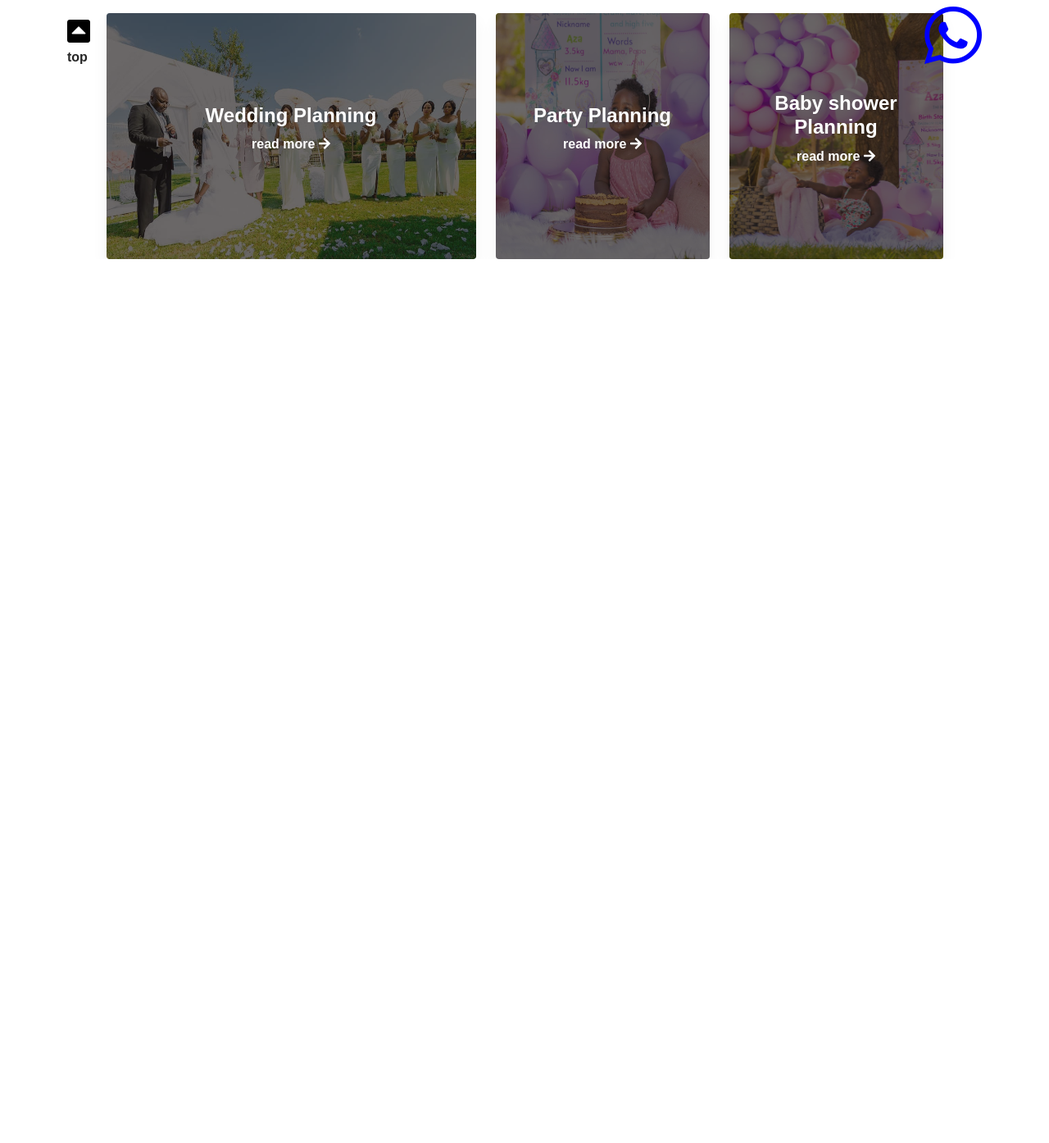
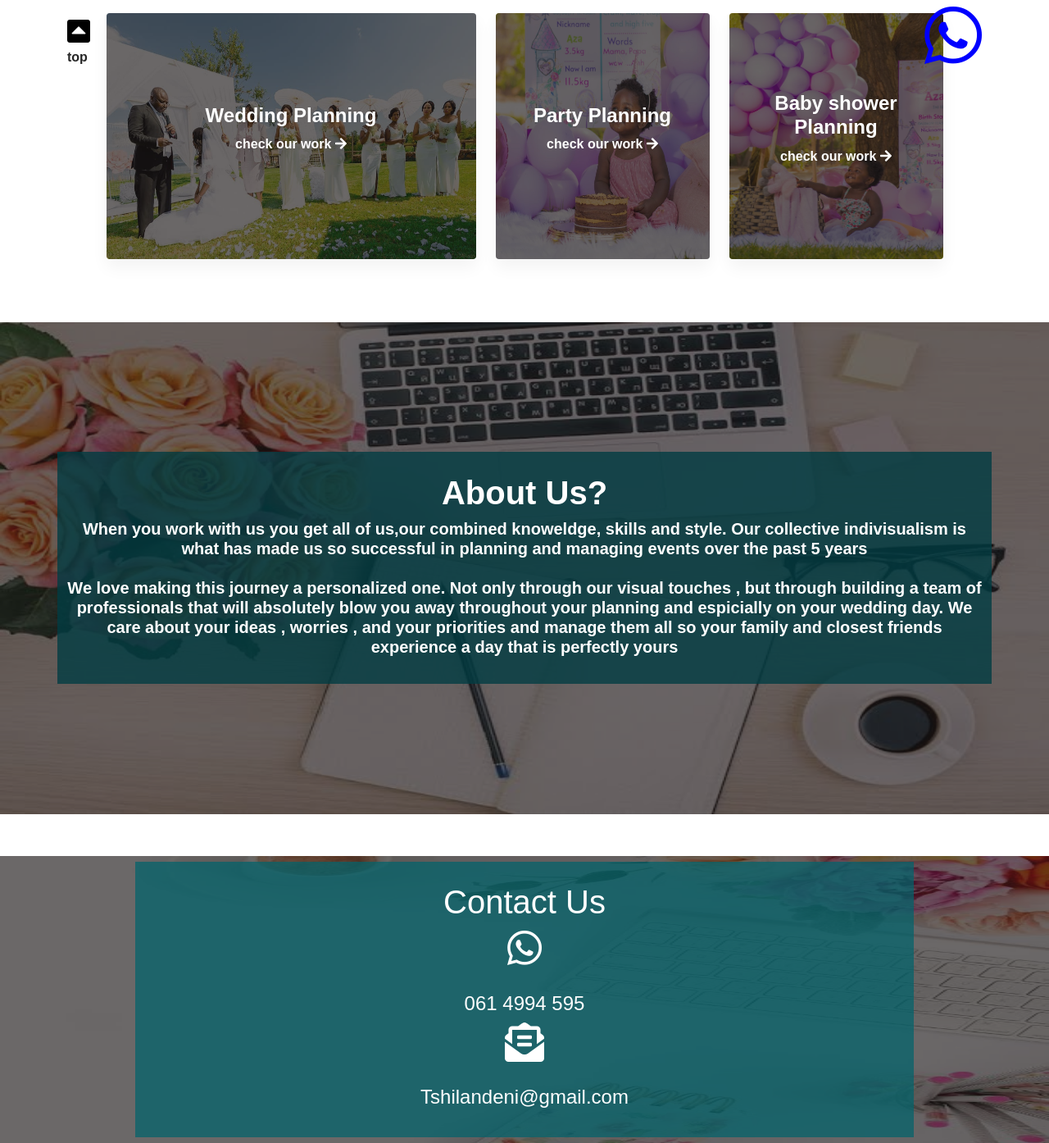
Before and after one commit to Reba1Faith26/tshilandeni_xclusive, a plain HTML site: page index.html in a window 1280 px wide. Shown: the part 717-2111 px from the top of the page at 82% size. Before the commit the page ends 1033 px from the top, so only its background shows below. Drawn offline with Linux system fonts and the light colour scheme.

Commit message:
Add files via upload

```diff
--- a/css/main.css
+++ b/css/main.css
@@ -68,3 +68,39 @@ body{
     }
 }
 /*coding for services ended here*/
+
+/*about wrapper coding start here*/
+.about-wrapper{
+    background:url("../images/1.jpeg") no-repeat center center;
+    background-size:100% 100%;
+    height:600px;
+}
+.about-column{
+    background-color:hsla(186, 100%, 13%, 0.788);
+}
+@media screen and (max-width:767px){
+    .about-wrapper{
+        background:url("../images/1.jpeg") no-repeat center center;
+        background-size:100% 100%;
+        height:300px;
+    }
+}
+/*about wrapper coding ended here*/
+
+/*contact us coding start here*/
+.contact-wrapper{
+    background:url("../images/9.jpeg") no-repeat center center;
+    background-size:100% 100%;
+    height:350px;
+}
+.contact-column{
+    background-color:#02636cba;
+}
+@media screen and (max-width:767px){
+    .contact-wrapper{
+        background:url("../images/9.jpeg") no-repeat center center;
+        background-size:100% 100%;
+        height:300px;
+    }
+}
+/*contact us coding ended here*/
--- a/index.html
+++ b/index.html
@@ -51,12 +51,12 @@
                 </a>
             </li>
             <li class="computer-li font-weight-bolder d-inline-block">
-                <a href="#" class="computer-link font-weight-bolder text-dark h6">
+                <a href="#about" class="computer-link font-weight-bolder text-dark h6">
                     About Us
                 </a>
             </li>
             <li class="computer-li font-weight-bolder d-inline-block">
-                <a href="#" class="computer-link font-weight-bolder text-dark h6">
+                <a href="#contactus" class="computer-link font-weight-bolder text-dark h6">
                     Contact Us
                 </a>
             </li>
@@ -128,7 +128,7 @@
                                     Wedding Planning
                                 </p>
                                 <p class="text-center text-white font-weight-bold">
-                                    read more
+                                    check our work
                                     <i class="fas fa-arrow-right"></i>
                                 </p>
                             </div>
@@ -144,7 +144,7 @@
                                     Party Planning
                                 </p>
                                 <p class="text-center text-white font-weight-bold">
-                                    read more
+                                    check our work
                                     <i class="fas fa-arrow-right"></i>
                                 </p>
                             </div>
@@ -160,7 +160,7 @@
                                     Baby shower Planning
                                 </p>
                                 <p class="text-center text-white font-weight-bold">
-                                    read more
+                                    check our work
                                     <i class="fas fa-arrow-right"></i>
                                 </p>
                             </div>
@@ -171,6 +171,99 @@
         </div>
     </div>
     <!--coding for the content end here-->
+
+    <br><br><br>
+    <!--about us coding start here-->
+    <div class="container-fluid d-none d-sm-none d-md-block about-wrapper bg-image">
+        <div class="mask d-flex align-items-center justify-content-center">
+            <div class="container" id="about">
+                <div class="row">
+                    <div class="col-md-12 col-lg-12 about-column">
+                        <br>
+                        <p class="h1 text-white font-weight-bold text-center">
+                            About Us?
+                        </p>
+                        <p class="h5 text-white font-weight-bold text-center">
+                            When you work with us you get all of us,our combined
+                            knoweldge, skills and style.
+                            Our collective indivisualism is what has made us so successful
+                            in planning and managing events over the past 5 years
+                            <br><br>
+                            We love making this journey a personalized one.
+                            Not only through our visual touches , but through building a
+                            team of professionals that will absolutely blow you away
+                            throughout your planning and espicially on your wedding day.
+                            We care about your ideas , worries , and your priorities
+                            and manage them all so your family and closest friends experience
+                            a day that is perfectly yours
+                        </p>
+                        <br>
+                    </div>
+                </div>
+            </div>
+        </div>
+    </div>
+
+    <!--coding for about wrapper small devices-->
+    <div class="container-fluid d-block d-sm-block d-md-none about-wrapper bg-image" id="about">
+        <div class="mask d-flex align-items-center justify-content-center" id="aboutus">
+            <div class="container">
+                <div class="row d-flex justify-content-center">
+                    <div class="col-10 about-column">
+                        <br>
+                        <p class="h1 text-white text-center">
+                            About Us
+                        </p>
+                        <p class="h6 text-white">
+                            When you work with us you get all of us,our combined
+                            knoweldge, skills and style.
+                            Our collective indivisualism is what has made us so successful
+                            in planning and managing events over the past 5 years
+                        </p>
+                        <br>
+                    </div>
+                </div>
+            </div>
+        </div>
+    </div>
+    <!--about us coding ended here-->
+
+    <br><br>
+    <!--contact coding start here-->
+    <div class="container-fluid d-block d-sm-block d-md-block contact-wrapper bg-image">
+        <div class="mask d-flex align-items-center justify-content-center" id="contactus">
+            <div class="container" id="contact">
+                <div class="row d-flex justify-content-center">
+                    <div class="col-10 contact-column">
+                        <br>
+                        <p class="h1 text-white text-center">
+                            Contact Us
+                        </p>
+                        <p class="h6 text-white text-center d-sm-block d-md-none">
+                            <i class="fab fa-2x fa-whatsapp"></i><br><br>
+                            061 4994 595
+                        </p>
+                        <p class="h6 text-white text-center d-block d-sm-block d-md-none">
+                            <i class="fa fa-2x fa-envelope-open-text"></i><br><br>
+                            Tshilandeni@gmail.com
+                        </p>
+
+                        <!--for larger screens-->
+                        <p class="h4 text-white text-center d-none d-sm-none d-md-block">
+                            <i class="fab fa-2x fa-whatsapp"></i><br><br>
+                            061 4994 595
+                        </p>
+                        <p class="h4 text-white text-center d-none d-sm-none d-md-block">
+                            <i class="fa fa-2x fa-envelope-open-text"></i><br><br>
+                            Tshilandeni@gmail.com
+                        </p>
+                        <br>
+                    </div>
+                </div>
+            </div>
+        </div>
+    </div>
+    <!--contact coding ended here-->
 
 
 
@@ -227,12 +320,12 @@
                     </a>
                 </li>
                 <li class="d-block phone-list text-center">
-                    <a href="#" class="phone-link font-weight-bold text-white h5">
+                    <a href="#aboutus" class="phone-link font-weight-bold text-white h5">
                         About Us
                     </a>
                 </li>
                 <li class="d-block phone-list text-center">
-                    <a href="#" class="phone-link font-weight-bold text-white h5">
+                    <a href="#contact" class="phone-link font-weight-bold text-white h5">
                         Contact Us
                     </a>
                 </li>
```
Also changed, not shown: images/10.jpeg (added), images/11.jpeg (added), images/9.jpeg (added), images/images (52).jpeg (added), images/images (54).jpeg (added).
